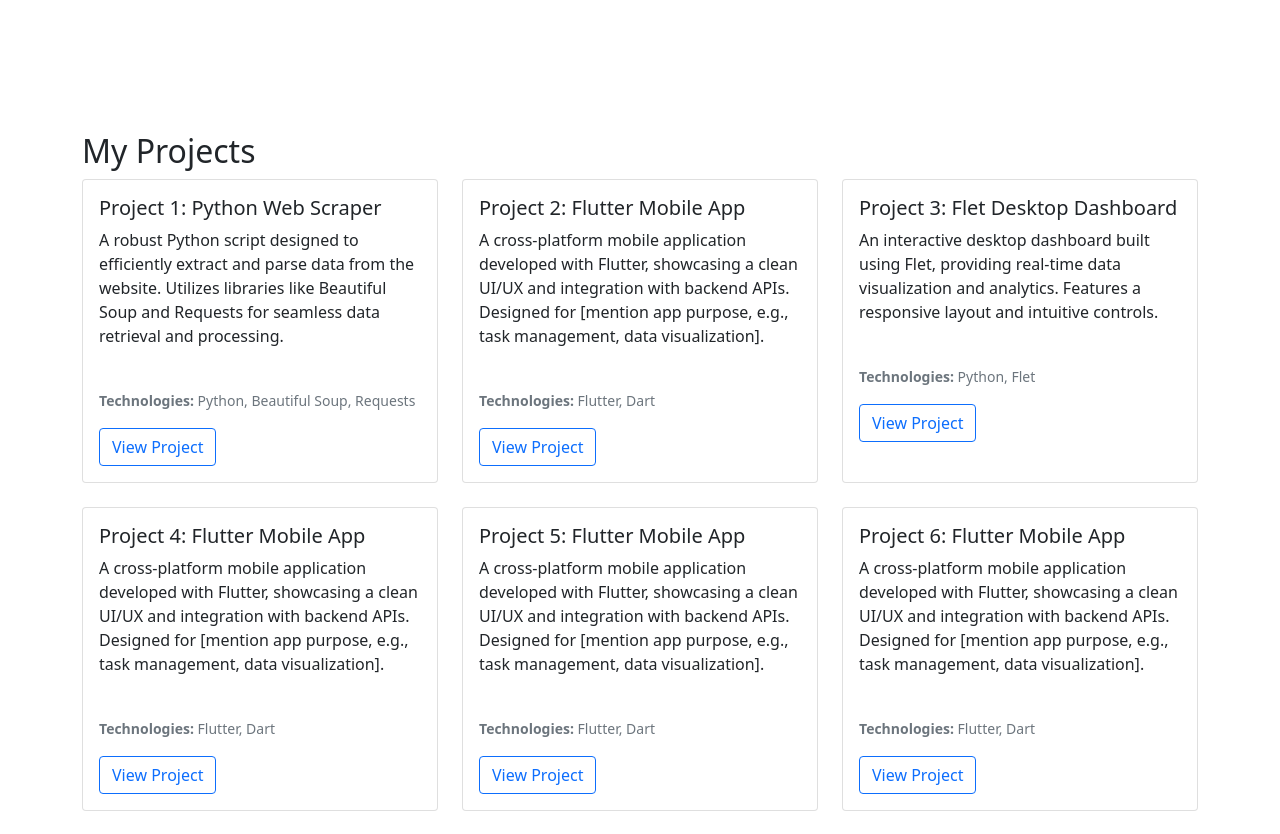
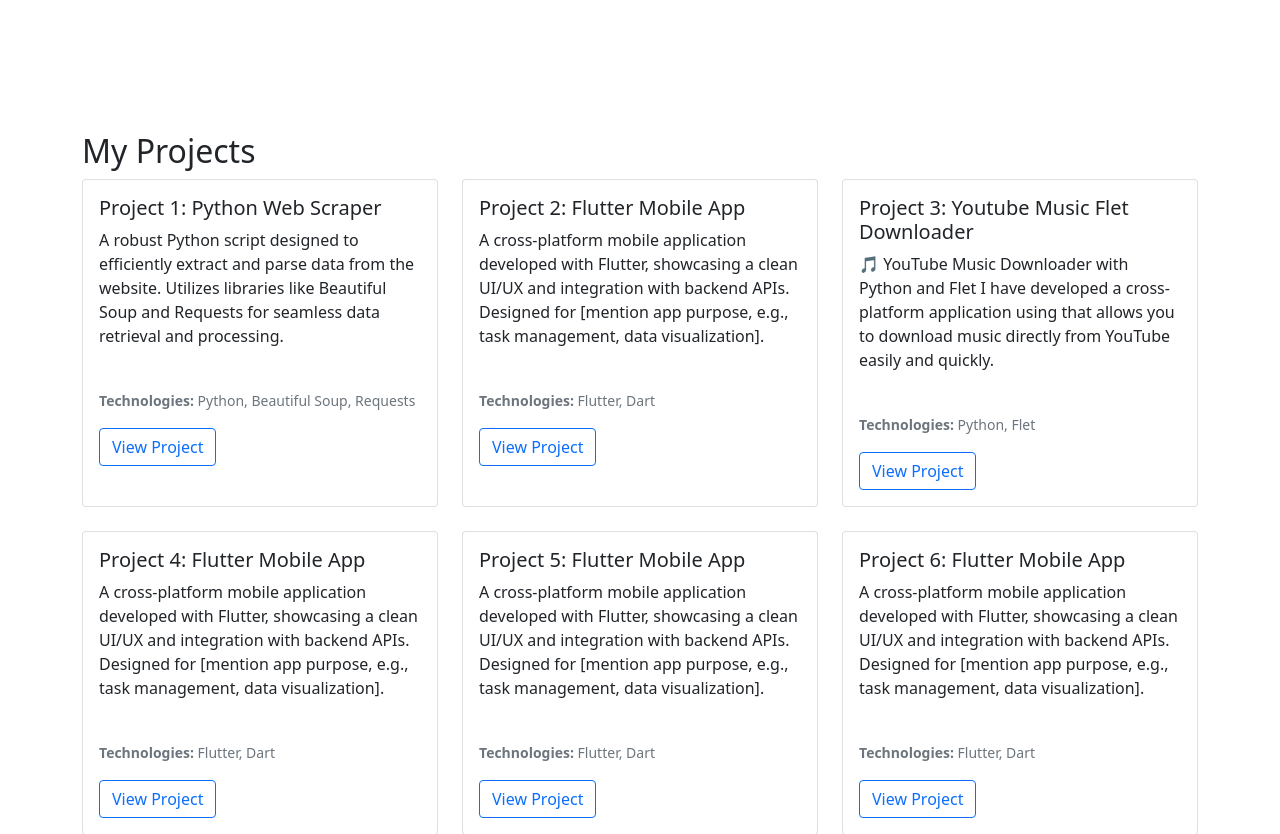
Before and after one commit to marvinzuniga19/mz_portfolio_fastApi, a Python web app: template templates/index.html in a window 1280 px wide. Shown: the part 426-1260 px from the top of the page. Run offline with Jinja, Linux system fonts and the light colour scheme; the template is opened without the code that fills it, so the values that code supplies are empty.

Commit message:
new stuff

```diff
--- a/templates/index.html
+++ b/templates/index.html
@@ -88,11 +88,12 @@
                 <div class="col">
                     <div class="card h-100">
                         <div class="card-body">
-                            <h5 class="card-title">Project 3: Flet Desktop Dashboard</h5>
-                            <p class="card-text">An interactive desktop dashboard built using Flet, providing real-time data visualization and analytics. Features a responsive layout and intuitive controls.</p>
+                            <h5 class="card-title">Project 3: Youtube Music Flet Downloader</h5>
+                            <p class="card-text">🎵 YouTube Music Downloader with Python and Flet
+                            I have developed a cross-platform application using that allows you to download music directly from YouTube easily and quickly.</p>
                             <img src="" alt="">
                             <p class="card-text"><small class="text-muted"><strong>Technologies:</strong> Python, Flet</small></p>
-                            <a href="#" target="_blank" class="btn btn-outline-primary">View Project</a>
+                            <a href="https://github.com/marvinzuniga19/youtube_music_downloader" target="_blank" class="btn btn-outline-primary">View Project</a>
                         </div>
                     </div>
                 </div>
```
